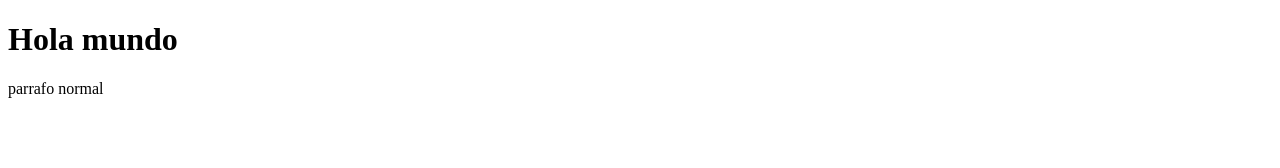
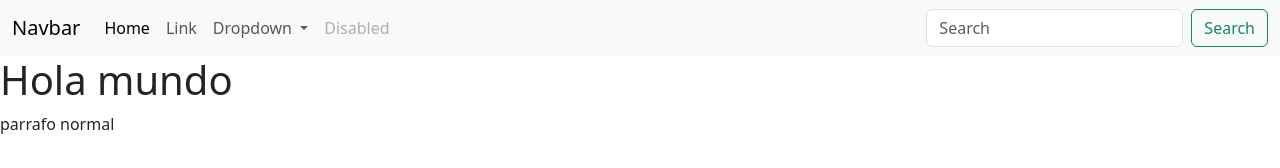
Before and after one commit to heltonsmith/proyectoweb2, a plain HTML site: page index.html in a window 1280 px wide. Drawn offline with nearby package versions, Linux system fonts and the light colour scheme.

Commit message:
agregue un navbar y los doc bootstrap

```diff
--- a/index.html
+++ b/index.html
@@ -5,13 +5,53 @@
     <meta http-equiv="X-UA-Compatible" content="IE=edge">
     <meta name="viewport" content="width=device-width, initial-scale=1.0">
     <title>Document</title>
+    <link rel="stylesheet" href="https://cdn.jsdelivr.net/npm/bootstrap@5.3.0-alpha3/dist/css/bootstrap.min.css">
     <link rel="stylesheet" href="assets/css/style.css">
 </head>
 <body>
+    <nav class="navbar navbar-expand-lg bg-body-tertiary">
+        <div class="container-fluid">
+          <a class="navbar-brand" href="#">Navbar</a>
+          <button class="navbar-toggler" type="button" data-bs-toggle="collapse" data-bs-target="#navbarSupportedContent" aria-controls="navbarSupportedContent" aria-expanded="false" aria-label="Toggle navigation">
+            <span class="navbar-toggler-icon"></span>
+          </button>
+          <div class="collapse navbar-collapse" id="navbarSupportedContent">
+            <ul class="navbar-nav me-auto mb-2 mb-lg-0">
+              <li class="nav-item">
+                <a class="nav-link active" aria-current="page" href="#">Home</a>
+              </li>
+              <li class="nav-item">
+                <a class="nav-link" href="#">Link</a>
+              </li>
+              <li class="nav-item dropdown">
+                <a class="nav-link dropdown-toggle" href="#" role="button" data-bs-toggle="dropdown" aria-expanded="false">
+                  Dropdown
+                </a>
+                <ul class="dropdown-menu">
+                  <li><a class="dropdown-item" href="#">Action</a></li>
+                  <li><a class="dropdown-item" href="#">Another action</a></li>
+                  <li><hr class="dropdown-divider"></li>
+                  <li><a class="dropdown-item" href="#">Something else here</a></li>
+                </ul>
+              </li>
+              <li class="nav-item">
+                <a class="nav-link disabled">Disabled</a>
+              </li>
+            </ul>
+            <form class="d-flex" role="search">
+              <input class="form-control me-2" type="search" placeholder="Search" aria-label="Search">
+              <button class="btn btn-outline-success" type="submit">Search</button>
+            </form>
+          </div>
+        </div>
+      </nav>
+
     <h1>Hola mundo</h1>
     <p>parrafo normal</p>
 
 
+
+    <script src="https://cdn.jsdelivr.net/npm/bootstrap@5.3.0-alpha3/dist/js/bootstrap.bundle.min.js"></script>
     <script src="assets/js/app.js"></script>
 </body>
 </html>
```
